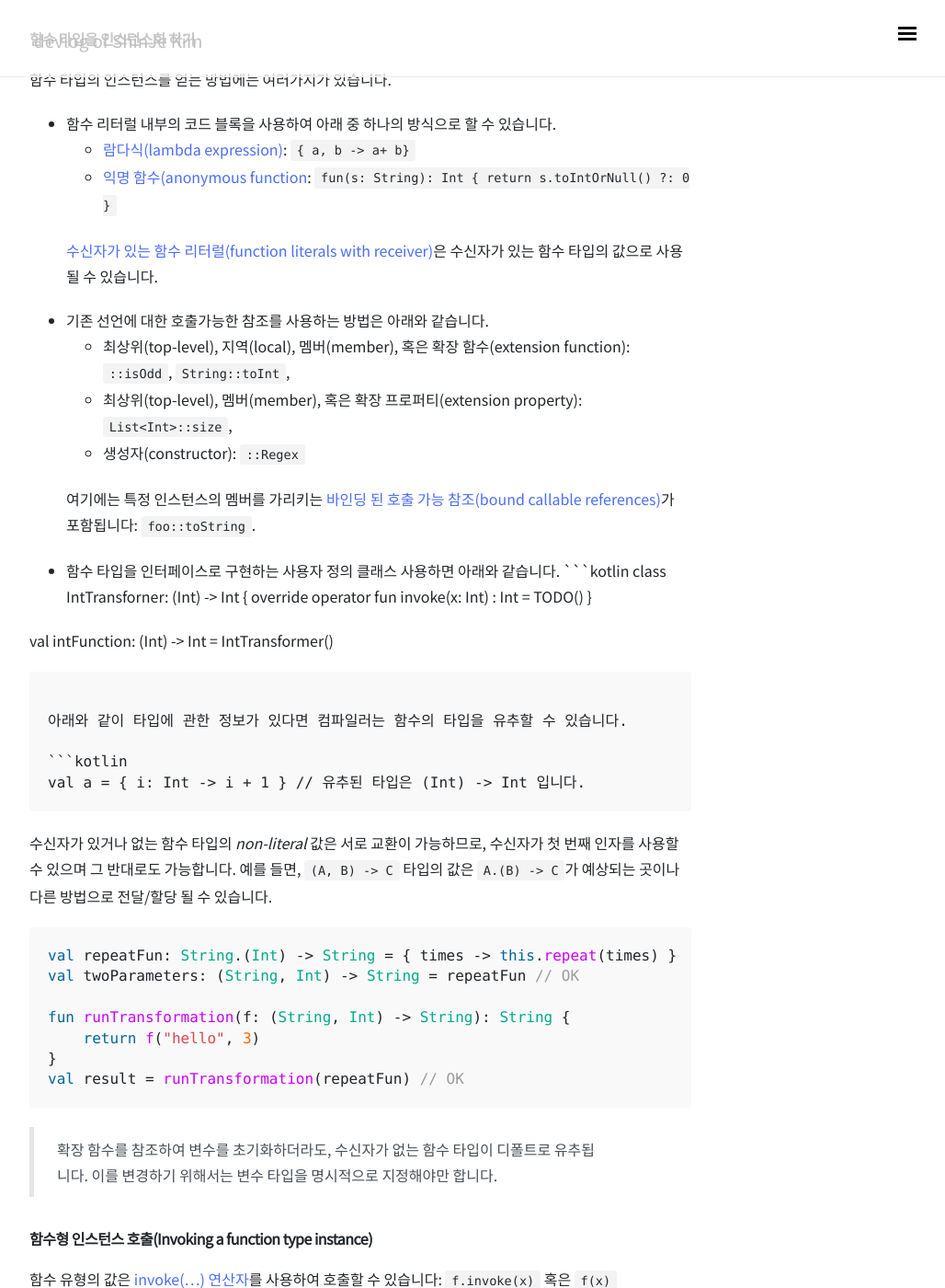
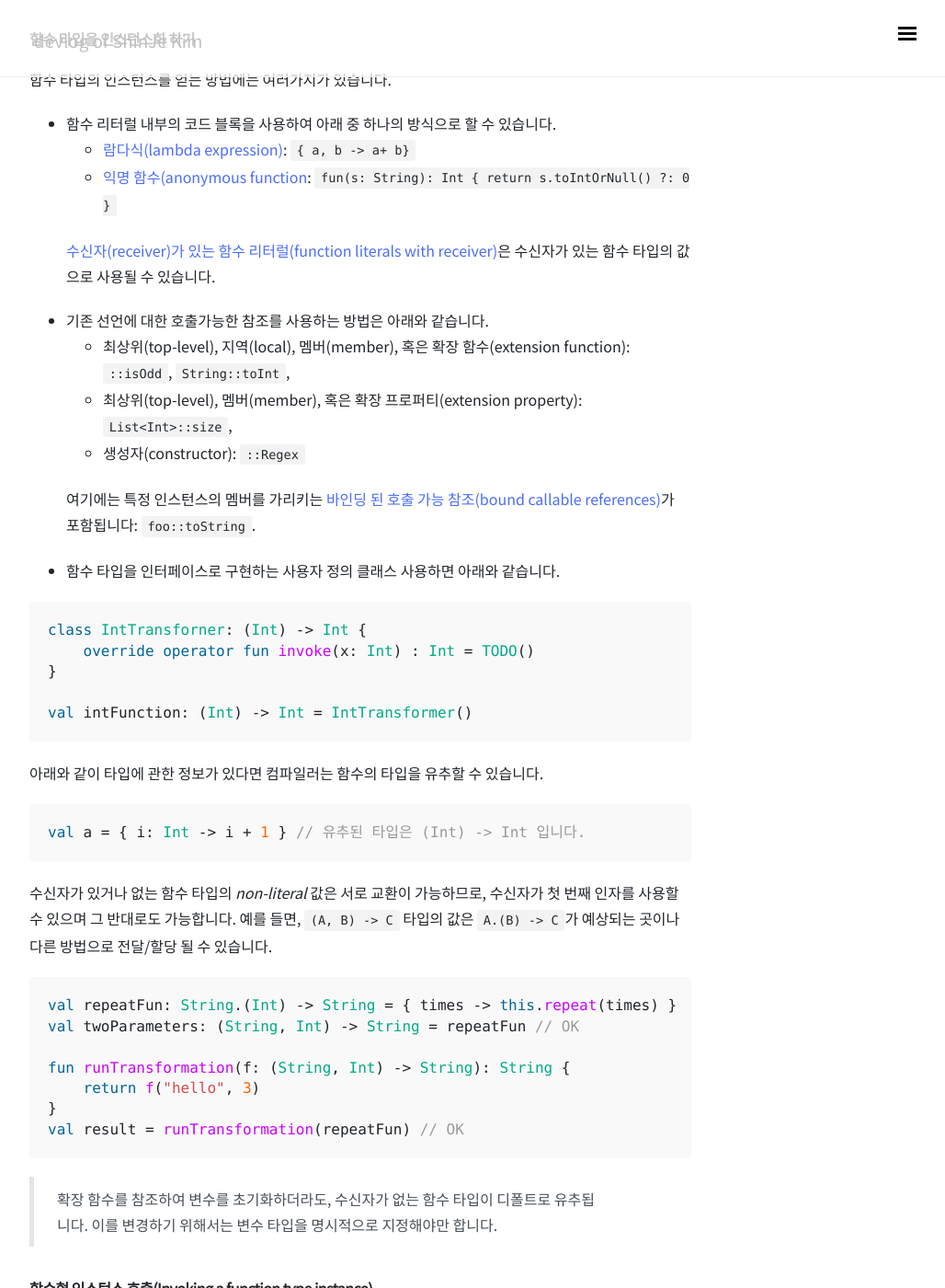
Before and after one commit to ShinJeKim/ShinJeKim.github.io, a Jekyll site: the page built from _posts/Kotlin/2019-09-05-[Kotlin] 고차원 함수와 람다 .md, in a window 1280 px wide and 1400 px high, scrolled down 2517 px. Shown: the whole window at 92% size, without its empty margins (248-1276 px from the left). Built offline with Jekyll 4.4.1, drawn with Linux system fonts in a browser that asks for light colours; nearby versions of some CDN libraries; comment, search, counter and statistics services are not loaded; some of the changed text lies outside the part shown.

Commit message:
add post

````diff
--- a/_posts/Kotlin/2019-09-05-[Kotlin] 고차원 함수와 람다 .md
+++ b/_posts/Kotlin/2019-09-05-[Kotlin] 고차원 함수와 람다 .md
@@ -7,7 +7,7 @@
 comments: true
 ---
 
-코틀린 함수는 [1급 객체](https://ko.wikipedia.org/wiki/%EC%9D%BC%EA%B8%89_%EA%B0%9D%EC%B2%B4)입니다. 이것은 변수나 데이터 구조에 저장되어 인자로 전달될 수 있고, 다른 고차원 함수의 리턴값으로 사용될 수 있다는 의미입니다.
+코틀린 함수는 [1급 객체](https://bit.ly/2ZlIT3f)입니다. 이것은 변수나 데이터 구조에 저장되어 인자로 전달될 수 있고, 다른 고차원 함수의 리턴값으로 사용될 수 있다는 의미입니다.
 
 정적 타입을 사용하는 코틀린은 [function types](https://kotlinlang.org/docs/reference/lambdas.html#function-types)를 사용하여 함수를 나타내고 [람다 식](https://kotlinlang.org/docs/reference/lambdas.html#lambda-expressions-and-anonymous-functions)과 같은 특별한 언어 구조를 지원합니다.
 
@@ -82,9 +82,9 @@
 함수 타입의 인스턴스를 얻는 방법에는 여러가지가 있습니다.
 - 함수 리터럴 내부의 코드 블록을 사용하여 아래 중 하나의 방식으로 할 수 있습니다.
   - [람다식(lambda expression)](https://kotlinlang.org/docs/reference/lambdas.html#lambda-expressions-and-anonymous-functions): `{ a, b -> a+ b}`
-  - [익명 함수(anonymous function](https://kotlinlang.org/docs/reference/lambdas.html#anonymous-functions): `fun(s: String): Int { return s.toIntOrNull() ?: 0 }`
+  - [익명 함수(anonymous function](#익명-함수(Anonymous-functions)): `fun(s: String): Int { return s.toIntOrNull() ?: 0 }`
 
-  [수신자가 있는 함수 리터럴(function literals with receiver)](https://kotlinlang.org/docs/reference/lambdas.html#function-literals-with-receiver)은 수신자가 있는 함수 타입의 값으로 사용될 수 있습니다.
+  [수신자(receiver)가 있는 함수 리터럴(function literals with receiver)](#리시버가-있는-함수-리터럴(Function-literals-with-receiver))은 수신자가 있는 함수 타입의 값으로 사용될 수 있습니다.
 - 기존 선언에 대한 호출가능한 참조를 사용하는 방법은 아래와 같습니다.
   - 최상위(top-level), 지역(local), 멤버(member), 혹은 확장 함수(extension function): `::isOdd`, `String::toInt`,
   - 최상위(top-level), 멤버(member), 혹은 확장 프로퍼티(extension property): `List<Int>::size`,
@@ -93,6 +93,7 @@
   여기에는 특정 인스턴스의 멤버를 가리키는 [바인딩 된 호출 가능 참조(bound callable references)](https://kotlinlang.org/docs/reference/reflection.html#bound-function-and-property-references-since-11)가 포함됩니다: `foo::toString`.
 
 - 함수 타입을 인터페이스로 구현하는 사용자 정의 클래스 사용하면 아래와 같습니다.
+
 ```kotlin
 class IntTransforner: (Int) -> Int {
     override operator fun invoke(x: Int) : Int = TODO()
````
Also changed, not shown: other parts of _posts/Kotlin/2019-09-05-[Kotlin] 고차원 함수와 람다 .md (+5 -5 lines), _posts/Kotlin/2019-09-06-[Kotlin] 함수(Functions) .md (+6 -6 lines), _posts/TIL/2019-09-09-[TIL]2019-09-00.md (added, +15 -0 lines).
